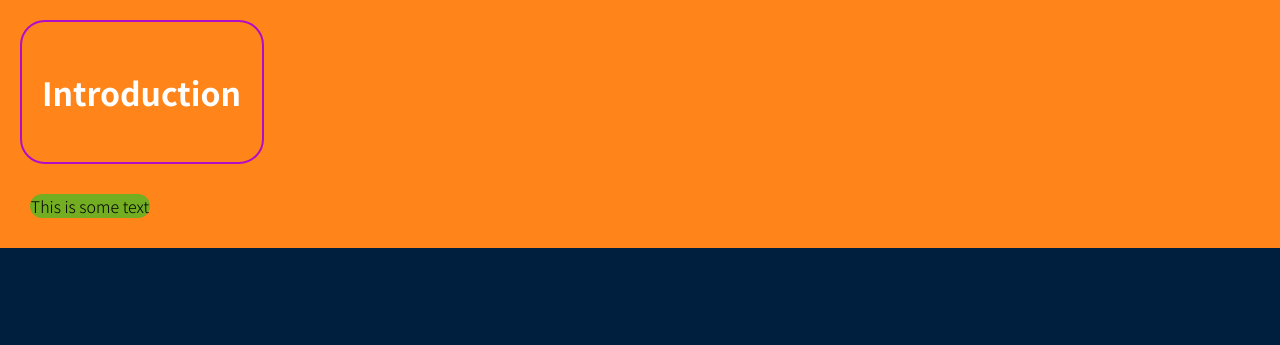
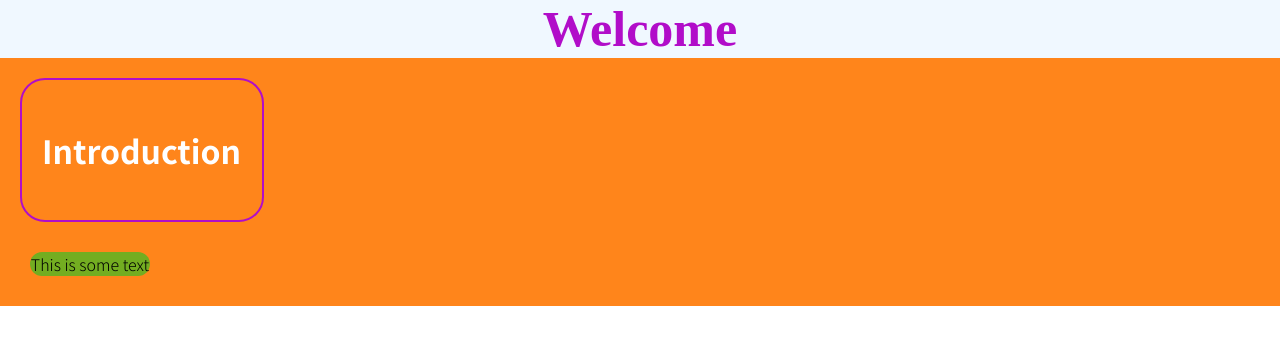
Before and after one commit to daniil-lebedev/CAS_Website, a Django app: page / in a window 1280 px wide. Shown: the top 345 px of the page. Run offline with Django 3.2, Linux system fonts and the light colour scheme.

Commit message:
Added new features: 1. Added Welcome section 2. Added styling for Welcome section

```diff
--- a/site_project/my_app/static/styling/main.css
+++ b/site_project/my_app/static/styling/main.css
@@ -3,11 +3,18 @@
     padding: 0;
 }
 
-body{
-    background-color:#001f3f;
+.welcome{
+    align-items: center;
+    background-color: aliceblue;
 }
 
+.welcome h1{
+    text-align: center;
+    color: #B10DC9;
+    font-size: 50px;
+}
 
+/* Intro styling */
 .intro{
     align-content: center;
     background-color: #FF851B;
--- a/site_project/my_app/templates/index.html
+++ b/site_project/my_app/templates/index.html
@@ -11,6 +11,14 @@
         <link href="https://fonts.googleapis.com/css2?family=Noto+Sans+JP:wght@300;700&display=swap" rel="stylesheet">
     </head>
     <body>
+        <!--Section for Welcome page-->
+
+        <section class="welcome">
+            <body>
+                <h1>Welcome</h1>
+            </body>
+        </section>
+
         <!--Section for navbar-->
 
         <!--Section for intro-->
```
